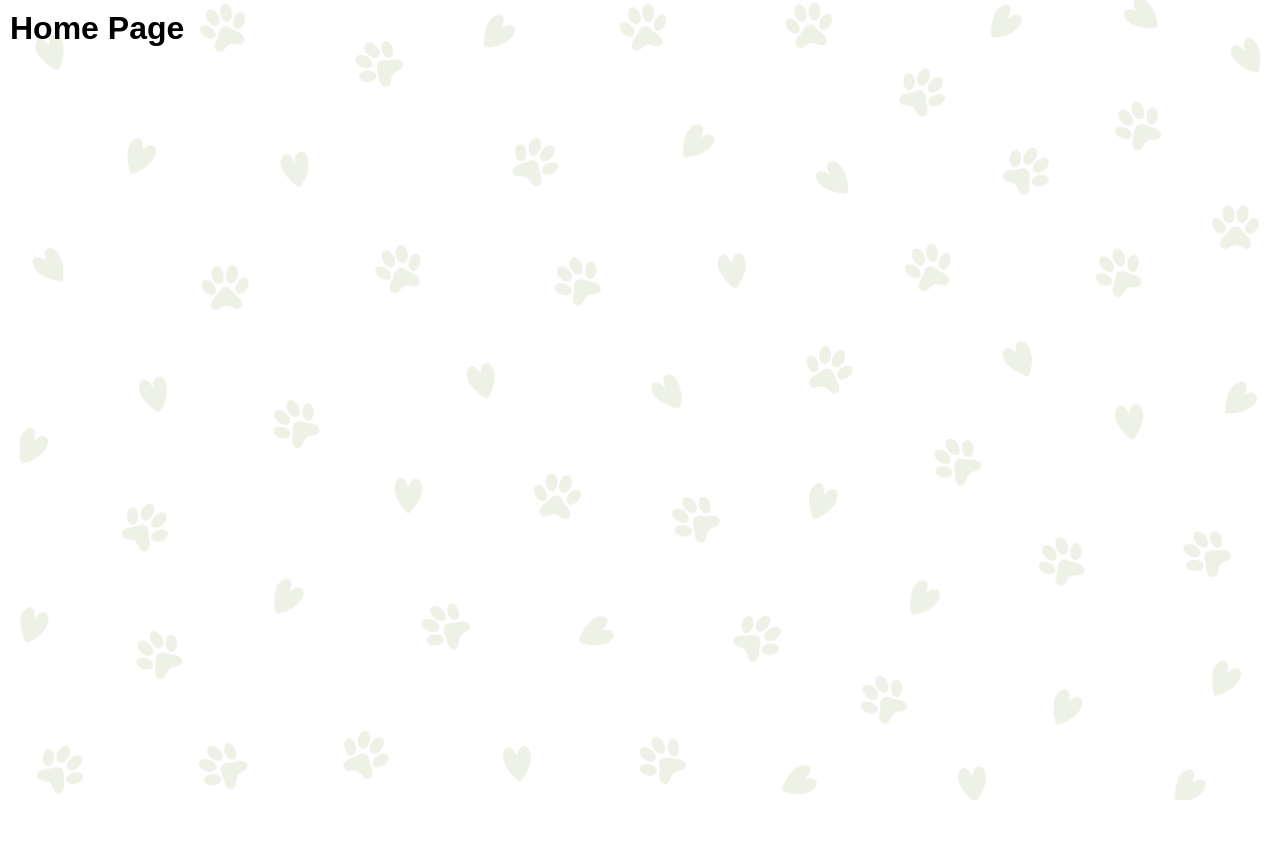
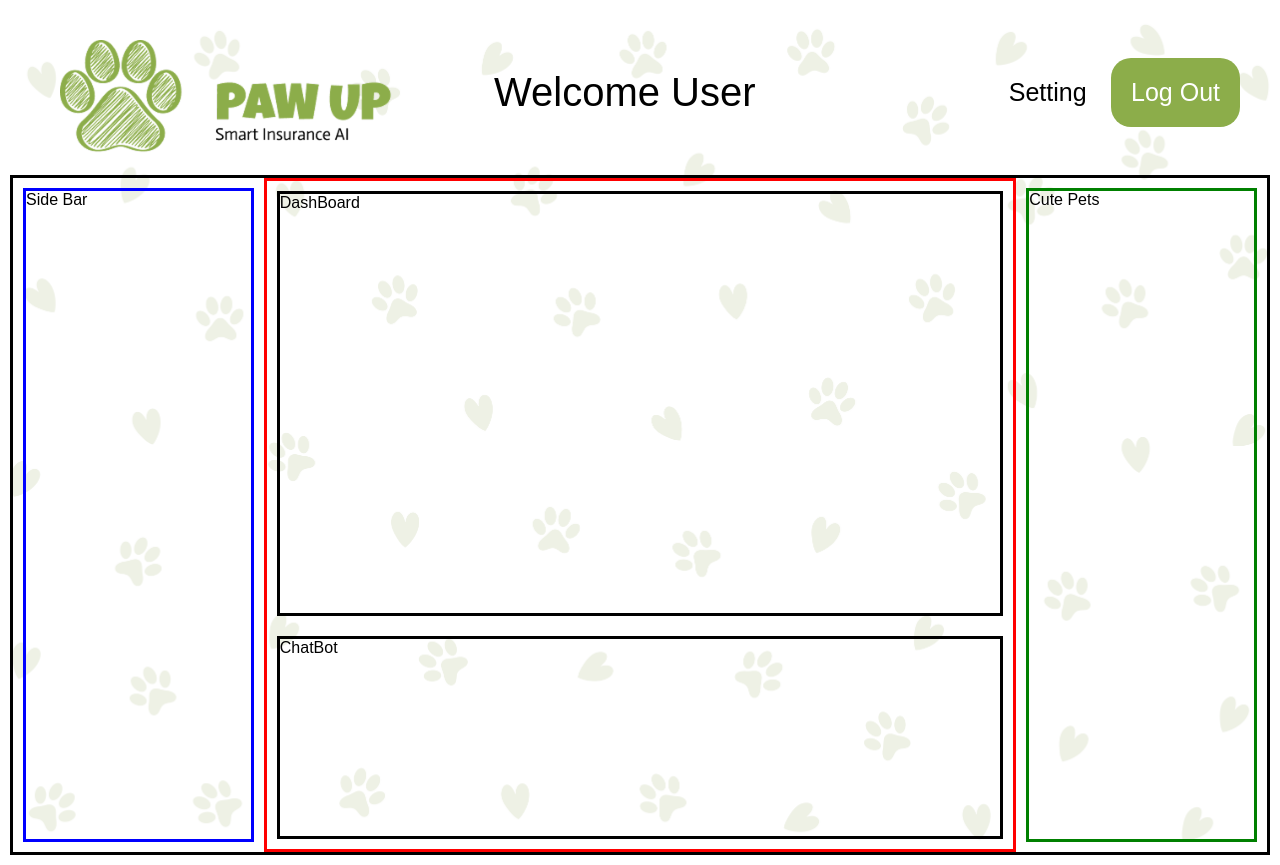
Before and after one commit to Muhammad-Deen/Paw_Up_Frontend, a plain HTML site: page Paw_Up_webpages/homepage.html in a window 1280 px wide. Before the commit the page ends 800 px from the top, so only its background shows below. Drawn offline with Linux system fonts and the light colour scheme.

Commit message:
Home Page Edits

```diff
--- a/CSS/HomePage.css
+++ b/CSS/HomePage.css
@@ -14,4 +14,102 @@
     padding: 10px;
     display: flex;
     flex-direction: column;
+
 }
+
+.navigation {
+    position: relative;
+    margin: 20px;
+    display: flex;
+    align-items: center;
+    justify-content: space-between;
+    min-height: 10vh;
+
+}
+
+.User-Name {
+    margin: 10px;
+    text-align: center;
+    left: 50%;
+    transform: translateX(-40%);
+}
+
+.User {
+    font-size: 40px;
+    font-weight: 400;
+    white-space: nowrap;
+}
+
+a {
+    text-decoration: none;
+    color: inherit;
+    padding: 10px;
+    font-size: 25px;
+}
+
+a:hover {
+    color:#8CAD4A
+}
+
+
+.logo {
+    width: 25rem;
+    margin-top: 10px;
+    margin-left: 30px;
+}
+
+
+.button {
+    display: inline-block;
+    padding: 20px;
+    font-size: 25px;
+    margin: 10px;
+    background-color: #8CAD4A;
+    color: white;
+    border-radius: 20px;
+    text-decoration: none;
+    transition: background-color 0.3s ease;
+
+}
+
+.button:hover {
+    background-color: #73963a;
+    cursor: pointer;
+}
+
+.Main-Content{
+    border-style: solid;
+    height: 85vh;
+    display: grid;
+    grid-template-columns: 1fr 3fr 1fr;
+}
+
+.Middle-Content{
+    display: grid;
+    grid-template-rows: 2fr 1fr;
+    border-style: solid;
+    border-color: red;
+}
+
+.Dashboard {
+    border-style: solid;
+    margin: 10px;
+
+}
+
+.ChatBot{
+    border-style: solid;
+    margin: 10px;
+}
+
+.SideBar{
+    border-style: solid;
+    border-color: blue;
+    margin: 10px;
+}
+
+.image-assets {
+    border-style: solid;
+    border-color: green;
+    margin: 10px;
+}
--- a/Paw_Up_webpages/homepage.html
+++ b/Paw_Up_webpages/homepage.html
@@ -8,8 +8,39 @@
 </head>
 <body>
     <div class="hero">
-        <h1>Home Page</h1>
+        <nav class="navigation">
+            <img src="/assets/Logo.png"  class="logo"/>
+
+            <div class="User-Name">
+                <h2 class="User">Welcome User</h2>
+            </div>
+
+            <div class="buttons">
+                <a>Setting</a>
+                <a class="button" href="index.html">Log Out</a>
+            </div>
+        </nav>
+        <main class="Main-Content">
+            <div class="SideBar">
+                Side Bar
+            </div>
+            <div class="Middle-Content">
+                <div class="Dashboard">
+                    DashBoard
+                </div>
+                <div class="ChatBot">
+                    ChatBot
+                </div>
+            </div>
+
+           <div class="image-assets">
+                Cute Pets
+           </div>
+        </main>
+
+
     </div>
+
 
 </body>
 </html>
```
